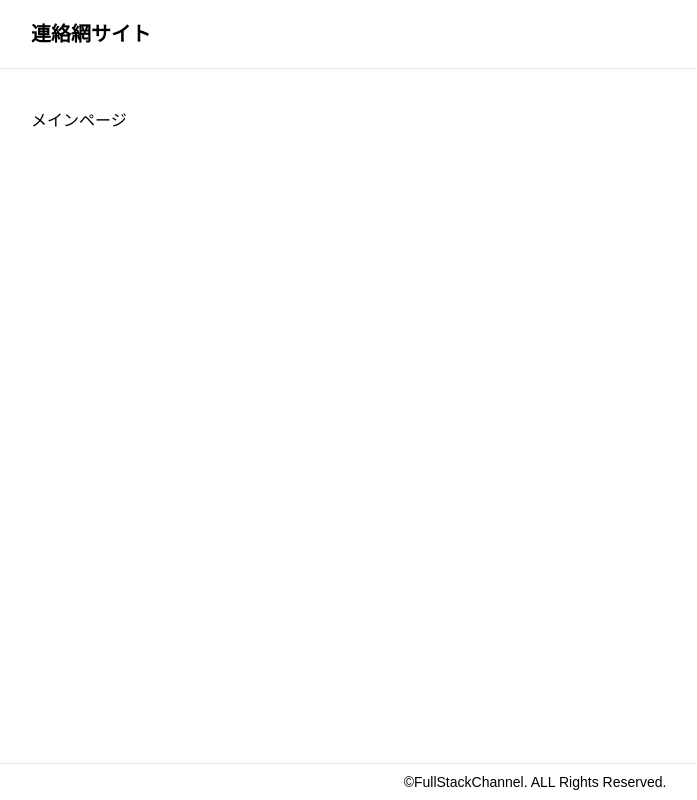
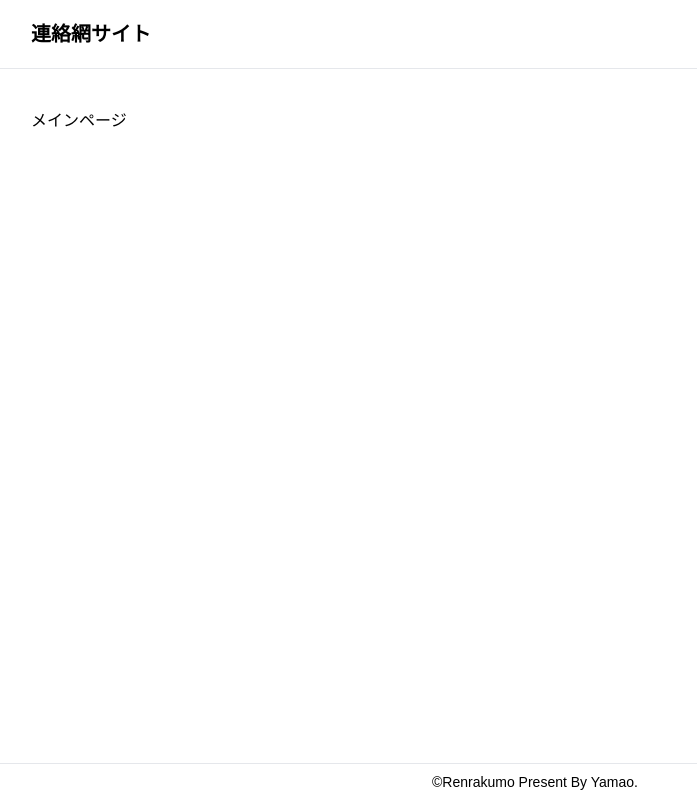
Before and after one commit to a-oyama/renrakumo_sv, a Next.js app: page / in a window 1280 px wide. Shown: the whole page, without its empty margins (105-802 px from the left). Built offline with nearby package versions, Linux system fonts and the light colour scheme; a web font is replaced by a local one.

Commit message:
Update layout.tsx

```diff
--- a/app/layout.tsx
+++ b/app/layout.tsx
@@ -36,7 +36,7 @@ const RootLayout = async ({ children }: RootLayoutProps) => {
 
           <footer className="border-t py-2">
             <div className="flex flex-col items-center justify-center text-sm space-y-5">
-              <div>©FullStackChannel. ALL Rights Reserved.</div>
+              <div>©Renrakumo Present By Yamao.</div>
             </div>
           </footer>
         </div>
```
